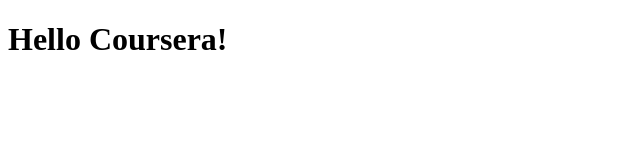
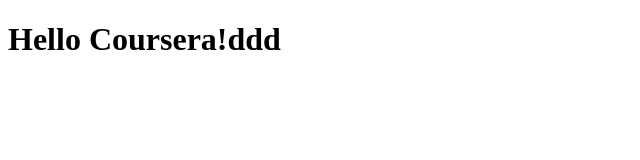
Before and after one commit to longersealevel/coursera-test, a plain HTML site: page site/index.html in a window 1280 px wide. Shown: the whole page, without its empty margins (0-640 px from the left). Drawn offline with Linux system fonts and the light colour scheme.

Commit message:
Small addition to our page content.

```diff
--- a/site/index.html
+++ b/site/index.html
@@ -4,6 +4,6 @@
 	<title>Hello Coursera!</title>
 </head>
 <body>
-<h1>Hello Coursera!</h1>
+<h1>Hello Coursera!ddd</h1>
 </body>
 </html>
```
